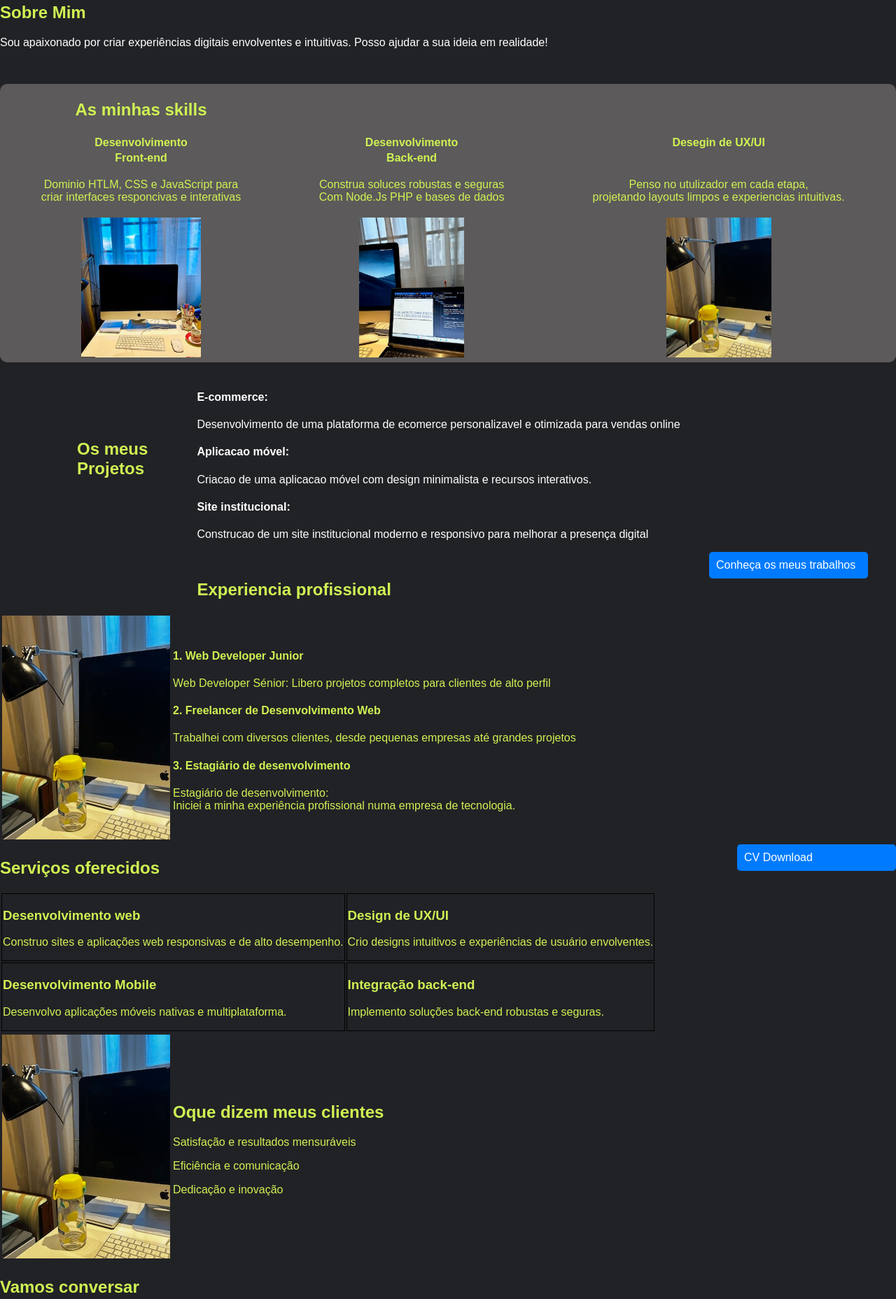
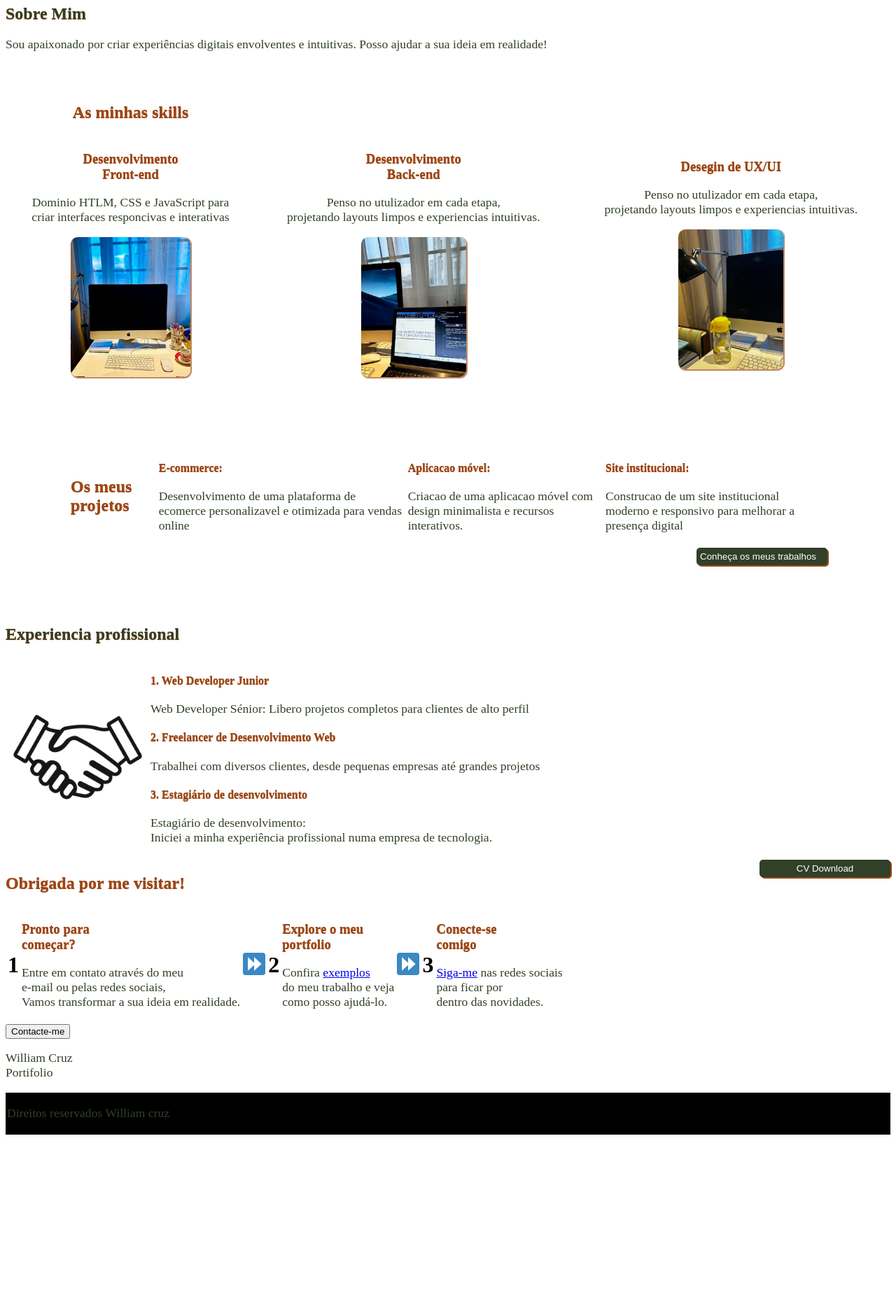
Before and after one commit to williamcruz12/PortifolioWilliam, a plain HTML site: page index.html in a window 1280 px wide. Shown: the part 420-2277 px from the top of the page at 70% size. After the commit the page ends 2050 px from the top, so only its background shows below. Drawn offline with Linux system fonts and the light colour scheme.

Commit message:
Add files via upload

```diff
--- a/index.html
+++ b/index.html
@@ -35,14 +35,14 @@
         <div class="inicio">
             <table>
                 <tr>
-                <th><img src="Foto William.jpg" alt="foto" height="300vw"></th>
-                <th id="eu"><h2>Olá eu sou o William Cruz e sou Web developer!</h2></th>
+                <td><img src="Foto William.jpg" alt="foto" height="300vw" style="border-radius: 10px; box-shadow: 1px 1px 1px 1px #9d4918ad;"></td>
+                <td id="eu"><h2 id="sobre2">Olá eu sou o William Cruz e sou Web developer!</h2></td>
             </table>
         </div>
 
         <div class="sobremim1">
-            <h2>Sobre Mim</h2>
-            <p class="sou">Sou apaixonado por criar experiências digitais envolventes e
+            <h2 id="sobre">Sobre Mim</h2>
+            <p>Sou apaixonado por criar experiências digitais envolventes e
             intuitivas. Posso ajudar a sua ideia em realidade!</p>
 
         </div>
@@ -57,56 +57,57 @@
                 </tr>
 
                 <tr>
-                    <th>Desenvolvimento</th>
-                    <th>Desenvolvimento</th>
-                    <th>Desegin de UX/UI</th>
+                    <td><h3>Desenvolvimento <br>Front-end</h3><p>Dominio HTLM, CSS e JavaScript para <br>criar interfaces responcivas e interativas</p><img src="fotoTabela.jpeg" alt="foto1" max-width="200px" height="200px" style="border-radius: 10px; box-shadow: 1px 1px 1px 1px #9d4918ad;"></td>
+
+                    <td><h3>Desenvolvimento <br>Back-end</h3><p>Penso no utulizador em cada etapa, <br>projetando layouts limpos e experiencias intuitivas.</p><img src="foto pc.jpeg" alt="foto2" max-width="200px" height="200px"style="border-radius: 10px; box-shadow: 1px 1px 1px 1px #9d4918ad;"></td>
+
+                    <td><h3>Desegin de UX/UI</h3><p>Penso no utulizador em cada etapa, <br>projetando layouts limpos e experiencias intuitivas.</p><img src="Foto agua.jpeg" alt="foto3" max-width="200px" height="200px"style="border-radius: 10px; box-shadow: 1px 1px 1px 1px #9d4918ad;"></td>
                 </tr>
 
-                <tr>
-                    <th>Front-end</th>
-                    <th>Back-end</th>
-                    <th> </th>
-                </tr>
-
-                <tr>
-                    <td><p>Dominio HTLM, CSS e JavaScript para <br>criar interfaces responcivas e interativas</p></td>
-                    <td><p>Construa soluces robustas e seguras <br>Com Node.Js PHP e bases de dados</p></td>
-                    <td><p>Penso no utulizador em cada etapa, <br>projetando layouts limpos e experiencias intuitivas.</p></td>
-                </tr>
-
-                <tr>
-                    <td><img src="fotoTabela.jpeg" alt="foto1" max-width="200px" height="200px"></td>
-                    <td><img src="foto pc.jpeg" alt="foto2" max-width="200px" height="200px"></td>
-                    <td><img src="Foto agua.jpeg" alt="foto3" max-width="200px" height="200px"></td>
-                </tr>
             </table>
         </div>
 
 
 
+
         <div class="projeto">
-            <h2>Os meus <br> Projetos </h2>
-                <ol>
-                    <li><h4>E-commerce:</h4> Desenvolvimento de uma plataforma de ecomerce personalizavel e otimizada para vendas online </li>
-                    <li><h4>Aplicacao móvel:</h4>
+                <table>
+                    <tr>
+                        <td>
+                            <h2>Os meus projetos </h2>
+                        </td>
 
+                        <td>
+                            <h4>E-commerce:</h4>
+                            <p>Desenvolvimento de uma plataforma de ecomerce personalizavel e otimizada para vendas online</p>
+                        </td>
 
+                        <td>
+                            <h4>Aplicacao móvel:</h4>
+                            <p>Criacao de uma aplicacao móvel com design minimalista e recursos interativos.</p>
+                        </td>
 
-                        Criacao de uma aplicacao móvel com design minimalista e recursos interativos. </li>
-                    <li><h4>Site institucional:</h4>Construcao de um site institucional moderno e responsivo para melhorar a presença digital</li>
+                        <td>
+                            <h4>Site institucional:</h4>
+                            <p>Construcao de um site institucional moderno e responsivo para melhorar a presença digital</p>
+                        </td>
+                </tr>
 
-                </ol>
+                </table>
                 <a id="botao" href="https://williamcruz12.github.io/sitefreixo/"target="_blank"
                     style="float:right;"><input  value="Conheça os meus trabalhos" ></a>
         </div>
 
+
+
+
         <div class="profissional">
-            <h2>Experiencia profissional</h2>
+            <h2 id="ex3">Experiencia profissional</h2>
 
             <table>
                 <tr>
                     <td class="image">
-                        <img src="Foto agua.jpeg" alt="Aperto de mão">
+                        <img src="aperto de mao.webp" width=200px;>
                     </td>
 
                     <td class="experience">
@@ -126,111 +127,37 @@
 
 
 
-
-
-        <h2>Serviços oferecidos</h2>
-
-        <div class="servico">
-            <table>
-                <tr class="espaco">
-                    <td>
-                        <h3>Desenvolvimento web</h3>
-                        <p>Construo sites e aplicações web responsivas e de alto desempenho.</p>
-                    </td>
-                    <td>
-                        <h3>Design de UX/UI</h3>
-                        <p>Crio designs intuitivos e experiências de usuário envolventes.</p>
-                    </td>
-                </tr>
-
-                <tr>
-                    <td>
-                        <h3>Desenvolvimento Mobile</h3>
-                        <p>Desenvolvo aplicações móveis nativas e multiplataforma.</p>
-                    </td>
-                    <td>
-                        <h3>Integração back-end</h3>
-                        <p>Implemento soluções back-end robustas e seguras.</p>
-                    </td>
-                </tr>
-            </table>
-        </div>
-
-
-
-
-            <table>
-                <tr>
-                    <td>
-                        <img src="Foto agua.jpeg" alt="foto">
-                    </td>
-
-                    <td>
-                        <h2 >Oque dizem meus clientes</h2>
-                        <p>Satisfação e resultados mensuráveis</p>
-                        <p>Eficiência e comunicação</p>
-                        <p>Dedicação e inovação</p>
-
-                    </td>
-                </tr>
-            </table>
-
-
-
-
-            <h2>Vamos conversar</h2>
-
-            <table>
-            <tr>
-                <td><h1>1</h1></td>
-
-                <td>
-                    <h4>Envie uma mensagem</h4>
-                    <p>Entre em contato <br> através do meu e-mail <br> ou pelas redes sociais.</p>
-                </td>
-                    <td><img src="favicon-32x32.png"  alt=""></td>
-                    <td><h1>2</h1></td>
-
-                <td>
-                    <h4>Agende uma reunião</h4>
-                    <p>Marque uma <br>videochamada para discutirmos <br> seu projeto.</p>
-                </td>
-                <td><img src="favicon-32x32.png"  alt=""></td>
-                <td><h1>3</h1></td>
-
-                <td>
-                    <h4>Receba uma proposta</h4>
-                    <p>Farei uma análise <br> do seu projeto e <br>enviarei uma
-                    proposta <br>personalizada.</p>
-                </td>
-
-            </tr>
-
-            </table>
-
-<a href="#"><button>Contacte-me</button></a>
-
-
-
-        <div class="visitar">
+    <div>
         <h2>Obrigada por me visitar!</h2>
         <table>
             <tr>
                 <td>
+                    <h1>1</h1>
+                </td>
+                <td>
                     <h3>Pronto para <br> começar?</h3>
-                        <p>Vamos transformar a sua ideia em <br> realidade. Entre
-                        em agora mesmo!</p>
+                    <p>Entre em contato através do meu <br>e-mail ou pelas redes sociais,<br> Vamos transformar a sua ideia em realidade.</p>
+                </td>
+                <td>
+                    <img src="favicon-32x32.png"  alt="">
+                </td>
+                <td>
+                    <h1>2</h1>
                 </td>
 
                 <td>
-
                     <h3>Explore o meu <br> portfolio</h3>
                     <p>Confira <a href="projetos.html">exemplos</a> <br>
                        do meu trabalho e veja <br> como posso ajudá-lo.</p>
                 </td>
+                <td>
+                    <img src="favicon-32x32.png"  alt="">
+                </td>
+                <td>
+                    <h1>3</h1>
+                </td>
 
                 <td>
-
                     <h3>Conecte-se <br> comigo</h3>
                     <p><a href="https://www.instagram.com/">Siga-me</a>
                      nas redes sociais <br> para ficar por <br> dentro das
@@ -239,45 +166,28 @@
 
             </tr>
         </table>
-            <hr>
+        <a href="#"><button>Contacte-me</button></a>
     </div>
 
-
-            <table>
+    <table class="final">
+        <p>William Cruz <br>Portifolio</p>
 <tr>
-                <td>William Cruz <br>Portifolio</td>
-                <td><img src="o-email.png" alt="e-mail"></td>
-                <td><img src="facebook.png" alt="face"></td>
-                <td><img src="instagram.png" alt="inta"></td>
-                <td><img src="chamada-telefonica.png" alt="tele"></td>
+    <td><img src="o-email.png"  alt="e-mail" style="float: right;"></td>
+    <td><img src="facebook.png" alt="face"style="float: right;"></td>
+    <td><img src="instagram.png" alt="inta"style="float: right;"></td>
+    <td><img src="chamada-telefonica.png" alt="tele"style="float: right;"></td>
 </tr>
 
 </table>
 
-
 </main>
 
-
-
 <footer>
-
-<table>
-    <tr>
-        <td>
-            <p>Policita de privacidade</p>
-        </td>
-        <td>Termos de uso</td>
-    </tr>
-</table>
-
-
-
+<p>Direitos reservados William cruz </p>
 
 
 </footer>
 
-
-
 </body>
 
 </html>
--- a/style.css
+++ b/style.css
@@ -1,79 +1,86 @@
 @charset "UTF-8"
 
-*{
-    background-color: #212226;
-}
 
-    body{
-        background-color: #212226;
-        color: #CFF253;
-        font-family: Arial, sans-serif;
-        margin: 0;
-        padding: 0;
+ body {
+    background-color: #faf4e5;
+    color: #9D4818;
+    font-family: Arial, sans-serif;
+    margin: 0;
+    padding: 0;
 
-    }
-
-   /* General styles for the header */
-header {
-    padding: 10px;
 }
 
 .header-container {
     display: flex;
     justify-content: space-between;
     align-items: center;
-    flex-wrap: wrap;  /* Allows items to wrap on smaller screens */
+    flex-wrap: wrap;
+    color: #314028;
+    background-color: #9D4818;
+    border-radius: 5px;
 }
 
 .logo {
     font-size: 1.5em;
-    font-weight: bold;
+    padding: 8px;
+    color: white;
+    text-shadow: 0px 1px #314028;
+
 }
 
 .navigation {
     display: flex;
-    gap: 15px;  /* Space between links */
+    gap: 15px;  /* Space between links nave */
+
 }
 
 .navigation a {
     text-decoration: none;
     color: white;
     font-size: 1.1em;
+    font-family: Arial, sans-serif;
+    text-shadow: 0px 1px #314028;
+
 }
 
 .search-icon i {
-    font-size: 1.5em;
+    font-size: 1.2em;
+    color: white;
+    text-shadow: 0px 1px #314028;
 }
 
-/* Media query for mobile devices */
-@media (max-width: 768px) {
-    .header-container {
-        flex-direction: column;  /* Stack the logo, nav, and search icon */
-        align-items: center;  /* Center the items */
-    }
+p {
+    color: #314028;
+    font-size: 1.1em;
+}
+h2, h3, h4, h5, h6{
+    color:#9D4818;
+    text-shadow: 0px 1px #9D4818;
 
-    .navigation {
-        margin-top: 10px;
-        flex-direction: column;  /* Stack the links vertically */
-        align-items: center;
-    }
-
-    .navigation a {
-        margin: 5px 0;
-    }
-
-    .search-icon {
-        margin-top: 10px;
-    }
 }
 
-.sobremim1 p{
-    color: white;
+#sobre {
+    color: #314028;
+    text-shadow: 0px 1px #9D4818;
+}
+#sobre2{
+    color: #314028;
+    text-shadow: 0px 1px #9D4818;
+}
+#ex3{
+    color: #314028;
+    text-shadow: 0px 1px #9D4818;
+}
+.inicio{
+    display: flex;
+    justify-content: center;
+    align-items: center;
 }
 
 
 table.skills{
- background-color:rgb(92, 90, 90);border-radius: 10px;
+border-radius: 10px;
+ color: black;
  margin-top: 50px;
  min-width: 375px;
  width: 100%;
@@ -81,40 +88,24 @@ table.skills{
 
 }
 
-.projeto {
-    padding: 20px;
-    margin: 0 auto;
-    max-width: 1200px;
-    font-family: Arial, sans-serif;
-}
-.projeto li{
-    color: white;
-    text-align: justify;
-}
-.projeto h2 {
-    float: left;
-    padding: 70px;
-    padding-bottom: 150px;
-    font-size: 1.5rem;
+.projeto{
+
+    padding: 90px;
 
 }
-.projeto ol {
-    list-style-type: none;
-    padding-left: 20px;
-}
-.projeto li {
-    font-size: 1rem;
-    margin-bottom: 15px;
-}
+
+
+
 #botao input {
 
-    padding: 10px ;
-    font-size: 1rem;
+    padding: 5px ;
     cursor: pointer;
-    background-color: #007bff;
+    background-color: #314028;
     color: white;
     border: none;
     border-radius: 5px;
+    box-shadow: 2px 2px #9D4818;
+
 }
 
 @media (max-width: 768px) {
@@ -155,6 +146,7 @@ table.skills{
 .servico{
     max-width: 1020px;
      min-width: 375px;
+     background-color: #314028;
 
 }
 .servico td {
@@ -164,11 +156,54 @@ table.skills{
 
 #botao2 input {
 
-    padding: 10px ;
-    font-size: 1rem;
+    padding: 5px ;
     cursor: pointer;
-    background-color: #007bff;
+    background-color: #314028;
     color: white;
     border: none;
     border-radius: 5px;
+    box-shadow: 2px 2px #9D4818;
+    text-align: center;
 }
+
+.final{
+    text-align: left;
+    float: right;
+}
+footer{
+    background-color: black;
+    padding: 2px;
+    margin:0px;
+}
+
+
+
+
+
+
+
+
+
+
+
+/* Media query for mobile devices */
+@media (max-width: 768px) {
+    .header-container {
+        flex-direction: column;  /* Stack the logo, nav, and search icon */
+        align-items: center;  /* Center the items */
+    }
+
+    .navigation {
+        margin-top: 10px;
+        flex-direction: column;  /* Stack the links vertically */
+        align-items: center;
+    }
+
+    .navigation a {
+        margin: 5px 0;
+    }
+
+    .search-icon {
+        margin-top: 10px;
+    }
+}
```
Also changed, not shown: aperto de mao.webp (added). Lines whose indentation alone changed are shown as unchanged.
